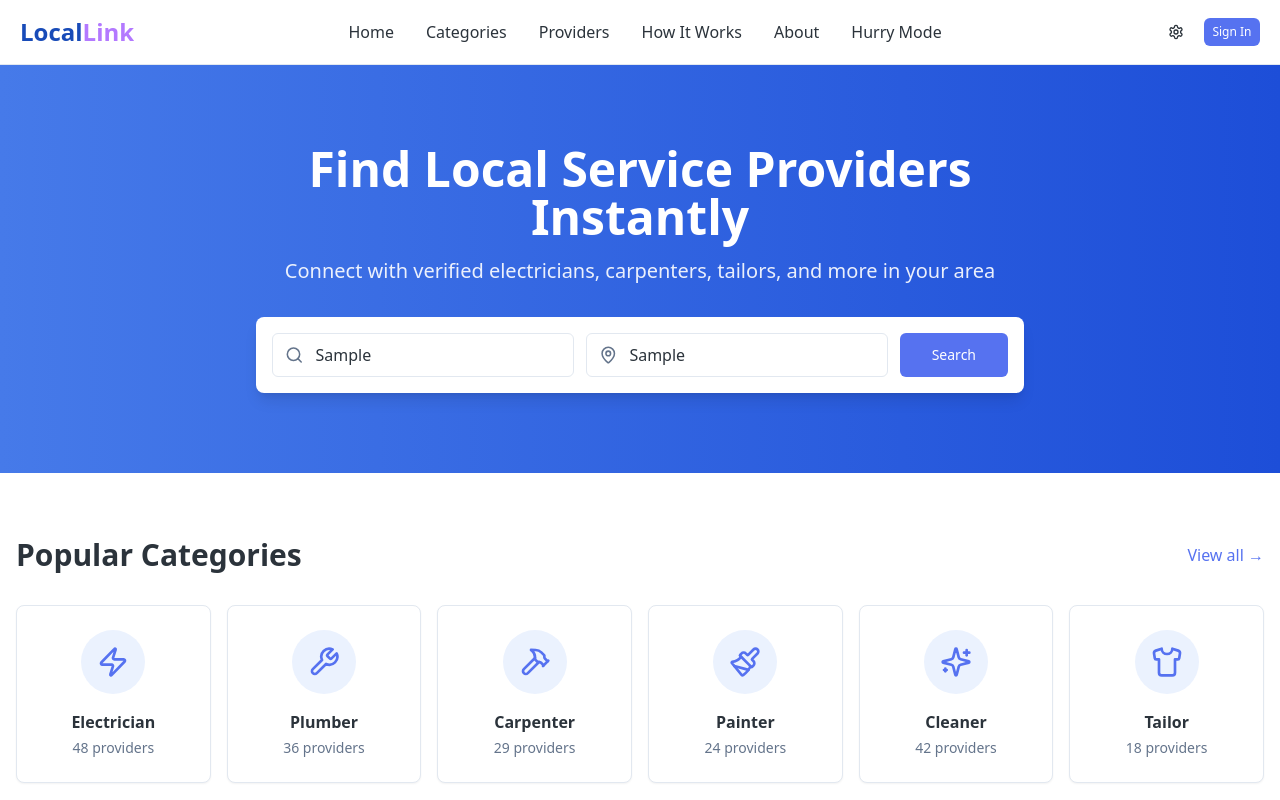
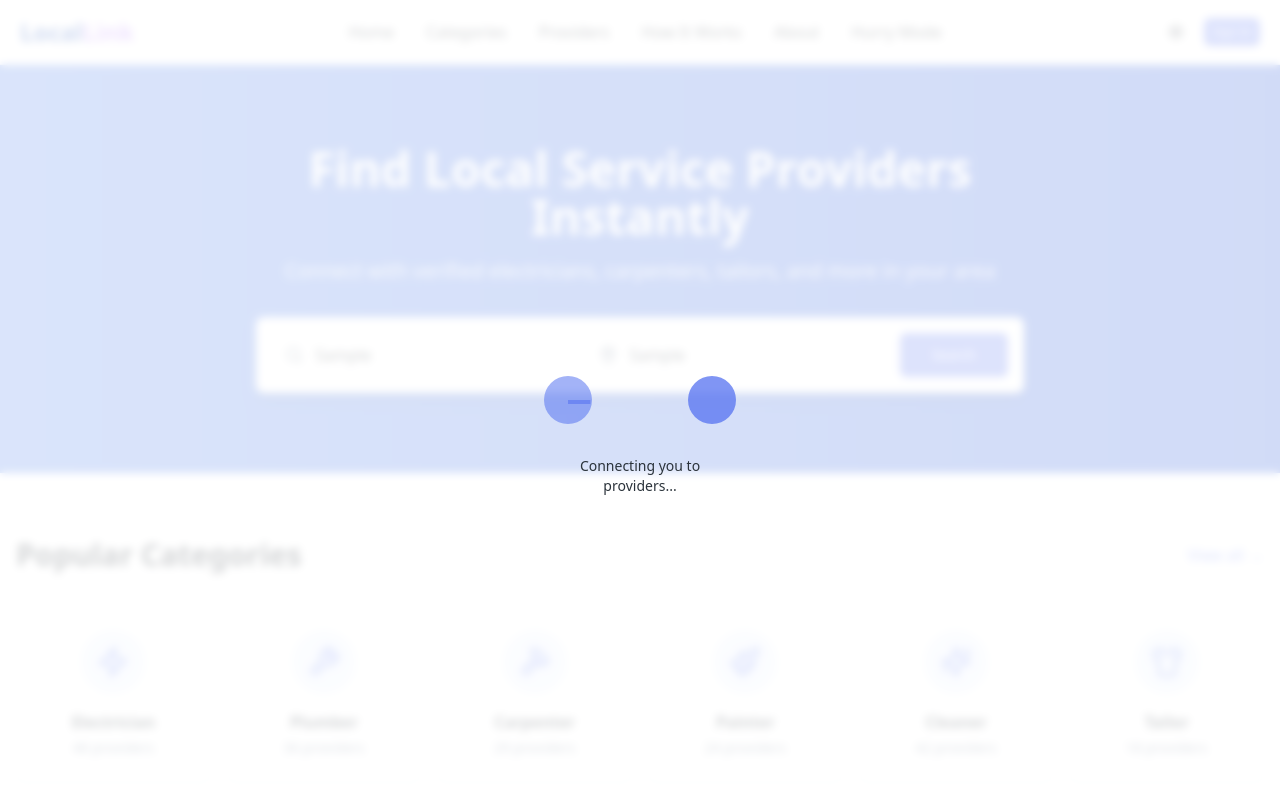
Before and after one commit to rajnikant357/locallink-beta-v1.0.0.0, a React (Vite) app: page / in a window 1280 px wide. Both pictures are taken after typing "Sample", "Sample" into the empty fields and a click on the button "Search". Shown: the top 800 px of the page. Built offline with nearby package versions, Linux system fonts and the light colour scheme; the HTML template or start-up script is replaced by a standard one.

Commit message:
Add loading animation

```diff
--- /dev/null
+++ b/src/components/LinkLoadingAnimation.tsx
@@ -0,0 +1,44 @@
+const LinkLoadingAnimation = () => {
+  return (
+    <div className="fixed inset-0 bg-background/80 backdrop-blur-sm z-50 flex items-center justify-center">
+      <div className="relative w-64 h-32">
+        {/* Left circle */}
+        <div className="absolute left-8 top-1/2 -translate-y-1/2">
+          <div className="w-12 h-12 rounded-full bg-primary animate-pulse" />
+        </div>
+
+        {/* Right circle */}
+        <div className="absolute right-8 top-1/2 -translate-y-1/2">
+          <div className="w-12 h-12 rounded-full bg-primary animate-pulse animation-delay-300" />
+        </div>
+
+        {/* Connecting line animation */}
+        <div className="absolute left-14 top-1/2 -translate-y-1/2 h-1 bg-primary origin-left animate-[scale-x_1.5s_ease-in-out_infinite]"
+             style={{ width: '152px' }} />
+
+        {/* Text */}
+        <div className="absolute -bottom-8 left-1/2 -translate-x-1/2 text-center">
+          <p className="text-sm font-medium text-foreground">Connecting you to providers...</p>
+        </div>
+      </div>
+
+      <style>{`
+        @keyframes scale-x {
+          0%, 100% {
+            transform: scaleX(0);
+            opacity: 0.5;
+          }
+          50% {
+            transform: scaleX(1);
+            opacity: 1;
+          }
+        }
+        .animation-delay-300 {
+          animation-delay: 300ms;
+        }
+      `}</style>
+    </div>
+  );
+};
+
+export default LinkLoadingAnimation;
--- a/src/pages/Home.tsx
+++ b/src/pages/Home.tsx
@@ -7,6 +7,8 @@ import { Badge } from "@/components/ui/badge";
 import Navbar from "@/components/Navbar";
 import Footer from "@/components/Footer";
 import { useAuth } from "@/contexts/AuthContext";
+import LinkLoadingAnimation from "@/components/LinkLoadingAnimation";
+import { useState } from "react";
 
 const categories = [
 	{ icon: Zap, name: "Electrician", count: "48 providers", path: "/category/electrician" },
@@ -94,9 +96,19 @@ const providers = [
 
 const Home = () => {
 	const { user } = useAuth();
+	const [isLoading, setIsLoading] = useState(false);
+
+	const handleSearch = () => {
+		setIsLoading(true);
+		setTimeout(() => {
+			setIsLoading(false);
+		}, 3000);
+	};
+
 	return (
 		<div className="min-h-screen flex flex-col">
 			<Navbar />
+			{isLoading && <LinkLoadingAnimation />}
 
 			{/* Hero Section */}
 		<section className="bg-gradient-to-r from-[#467ae9ff] to-[#1d4ed8] text-primary-foreground py-12 md:py-20">
@@ -126,7 +138,7 @@ const Home = () => {
 									className="border-0 focus-visible:ring-0 focus-visible:ring-offset-0 text-sm md:text-base"
 								/>
 							</div>
-							<Button size="lg" className="md:w-auto h-10 md:h-11">
+							<Button size="lg" className="md:w-auto h-10 md:h-11" onClick={handleSearch}>
 								Search
 							</Button>
 						</div>
```
